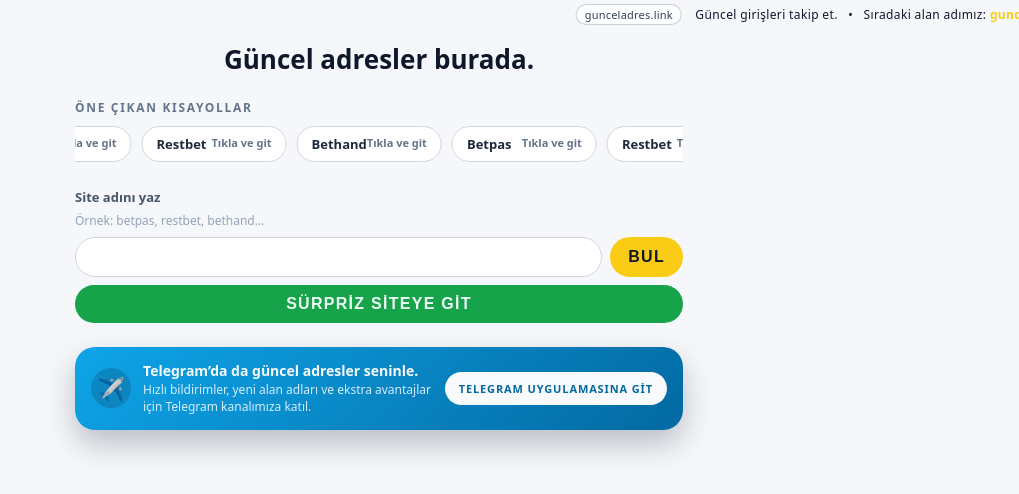
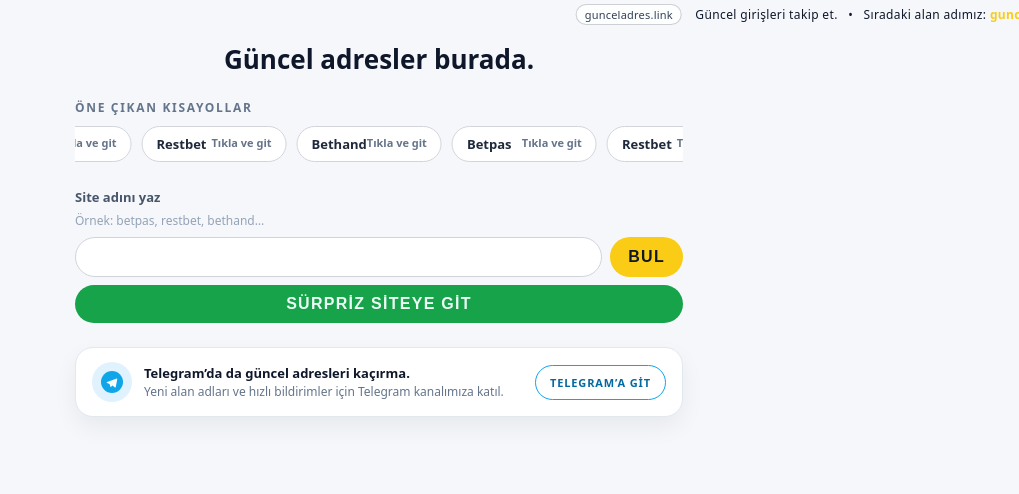
Before and after one commit to thexprojects/guncel-adres-link, a plain HTML site: page index.html in a window 1280 px wide. Shown: the whole page, without its empty margins (261-1280 px from the left). Drawn offline with Linux system fonts and the light colour scheme.

Commit message:
Update index.html

```diff
--- a/index.html
+++ b/index.html
@@ -237,28 +237,33 @@
       background: #f1f5f9;
     }
 
-    /* TELEGRAM CARD */
+    /* TELEGRAM CARD – site çizgisine uygun, beyaz kart */
     .telegram-card {
       margin-top: 24px;
       padding: 14px 16px;
-      border-radius: 20px;
-      background: linear-gradient(135deg, #0ea5e9, #0369a1);
-      color: #e0f2fe;
+      border-radius: 18px;
+      background: #ffffff;
+      border: 1px solid #e2e8f0;
       display: flex;
       align-items: center;
       gap: 12px;
-      box-shadow: 0 14px 30px rgba(15,23,42,0.25);
+      box-shadow: 0 10px 24px rgba(15,23,42,0.06);
     }
 
     .telegram-icon {
       width: 40px;
       height: 40px;
       border-radius: 999px;
-      background: rgba(15,23,42,0.18);
+      background: #e0f2fe;
       display: flex;
       align-items: center;
       justify-content: center;
-      font-size: 22px;
+    }
+
+    .telegram-icon svg {
+      width: 22px;
+      height: 22px;
+      display: block;
     }
 
     .telegram-text {
@@ -267,17 +272,16 @@
     }
 
     .telegram-title {
-      font-size: 14px;
+      font-size: 13px;
       font-weight: 700;
       margin-bottom: 2px;
-      color: #f9fafb;
+      color: #0f172a;
     }
 
     .telegram-subtitle {
       font-size: 12px;
       line-height: 1.4;
-      color: #e0f2fe;
-      opacity: 0.95;
+      color: #64748b;
     }
 
     .telegram-btn {
@@ -288,14 +292,15 @@
       font-weight: 700;
       text-transform: uppercase;
       letter-spacing: 0.08em;
-      background: #f9fafb;
+      background: #ffffff;
       color: #0369a1;
+      border: 1px solid #0ea5e9;
       text-decoration: none;
       white-space: nowrap;
     }
 
     .telegram-btn:hover {
-      background: #e5f3ff;
+      background: #e0f2fe;
     }
 
     @media (max-width: 480px) {
@@ -373,11 +378,20 @@
 
     <!-- Telegram CTA -->
     <section class="telegram-card">
-      <div class="telegram-icon">✈️</div>
+      <div class="telegram-icon">
+        <!-- Gerçek Telegram ikonu (SVG) -->
+        <svg viewBox="0 0 24 24" aria-hidden="true">
+          <circle cx="12" cy="12" r="12" fill="#0ea5e9" />
+          <path
+            d="M17.2 8.1 6.7 12.1c-.7.3-.7.9-.1 1.1l2.7.9 1 3.1c.1.2.2.3.4.3.2 0 .3-.1.4-.2l1.4-1.4 2.7 2c.5.3.8.1.9-.5l1.6-8.1c.2-.8-.3-1.2-.9-1z"
+            fill="#f9fafb"
+          />
+        </svg>
+      </div>
       <div class="telegram-text">
-        <div class="telegram-title">Telegram’da da güncel adresler seninle.</div>
+        <div class="telegram-title">Telegram’da da güncel adresleri kaçırma.</div>
         <div class="telegram-subtitle">
-          Hızlı bildirimler, yeni alan adları ve ekstra avantajlar için Telegram kanalımıza katıl.
+          Yeni alan adları ve hızlı bildirimler için Telegram kanalımıza katıl.
         </div>
       </div>
       <a
@@ -386,7 +400,7 @@
         target="_blank"
         rel="noopener noreferrer"
       >
-        TELEGRAM UYGULAMASINA GİT
+        TELEGRAM’A GİT
       </a>
     </section>
 
```
